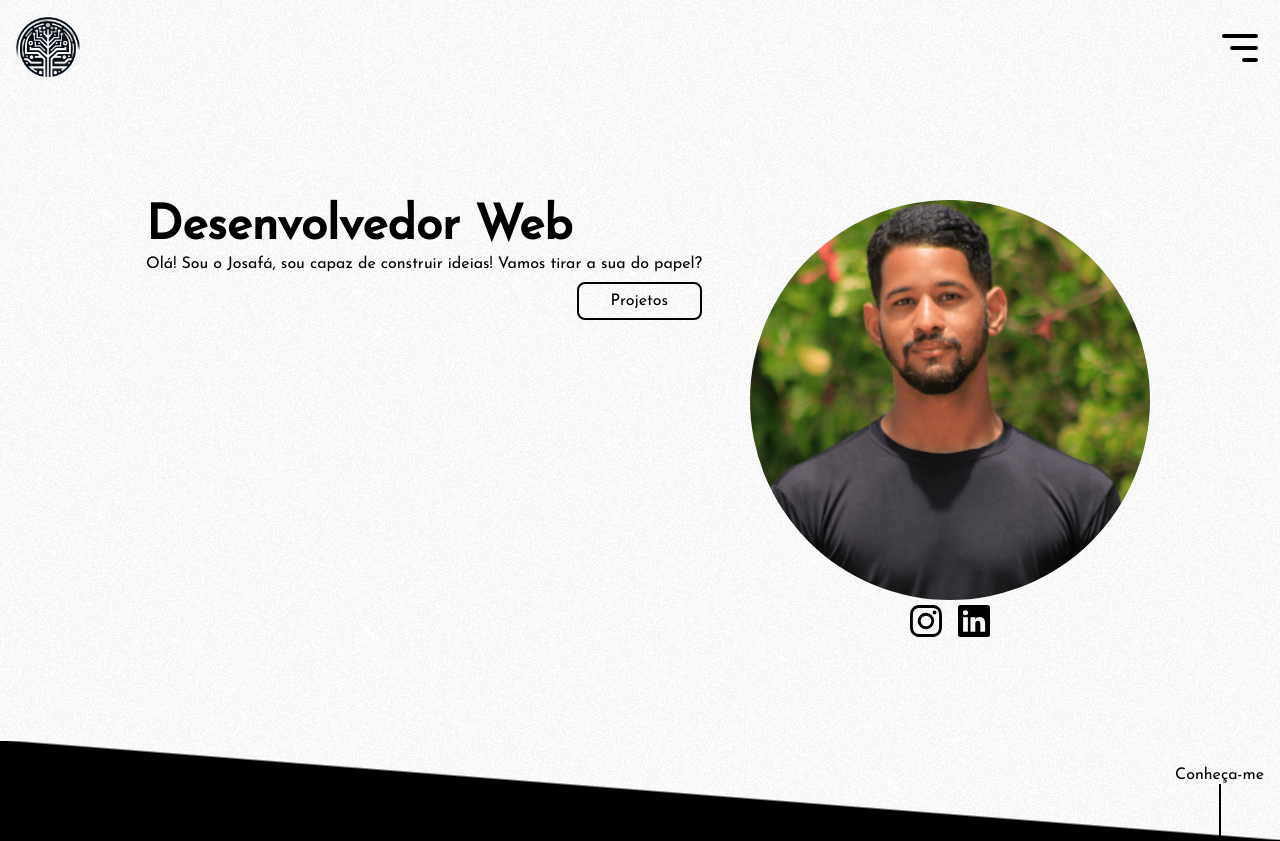
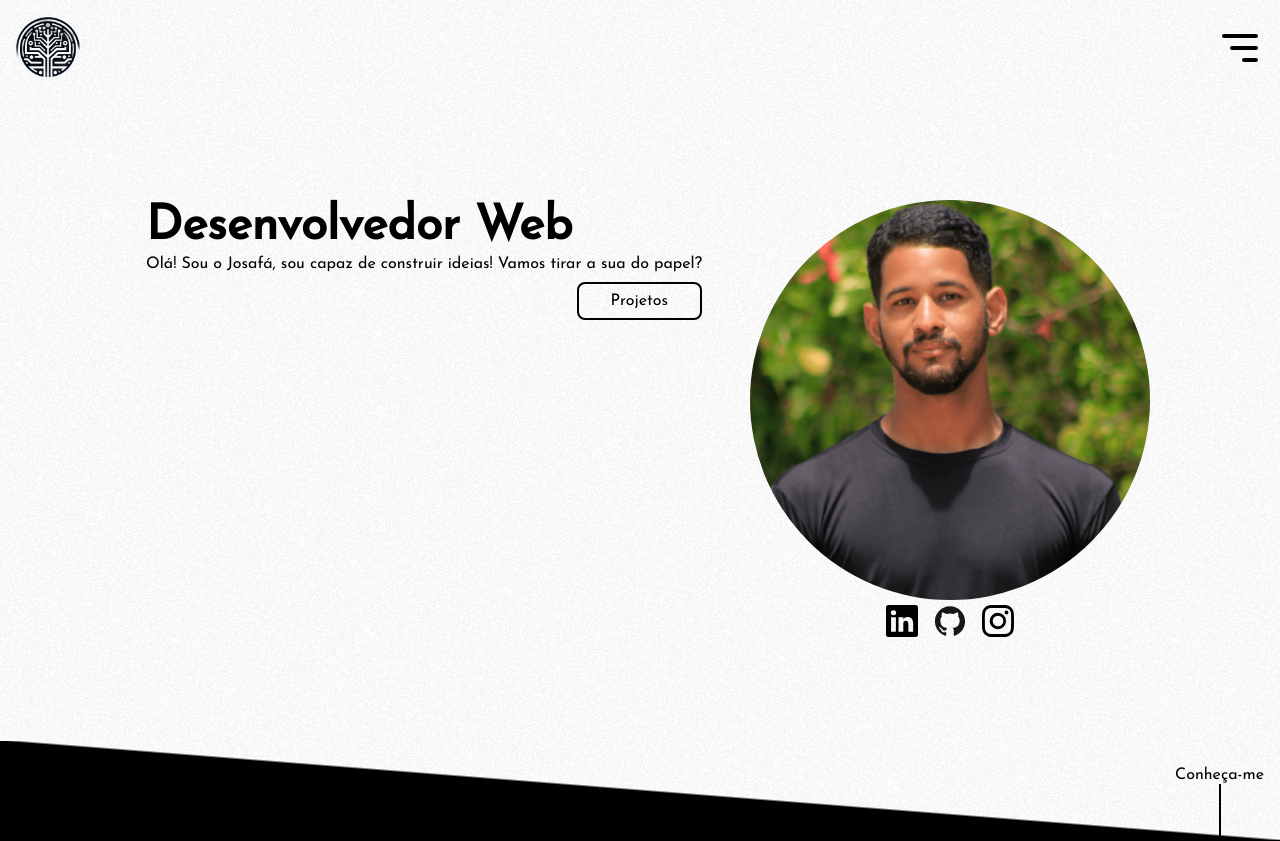
Before and after one commit to josafaverissimo/portfolio, a Vue app in the folder portfolio-app/: page / in a window 1280 px wide. Shown: the top 841 px of the page. Built offline with nearby package versions, Linux system fonts and the light colour scheme.

Commit message:
add: github link

```diff
--- a/portfolio-app/src/components/HomeView/ShortPresentationSection.vue
+++ b/portfolio-app/src/components/HomeView/ShortPresentationSection.vue
@@ -1,6 +1,7 @@
 <script setup>
 import LinkedinIcon from "@/components/icons/LinkedinIcon.vue";
 import InstagramIcon from "@/components/icons/InstagramIcon.vue";
+import GithubIcon from "@/components/icons/GithubIcon.vue";
 </script>
 
 <template>
@@ -17,11 +18,14 @@ import InstagramIcon from "@/components/icons/InstagramIcon.vue";
           <img src="/me.webp" alt="Foto do Josafá"/>
 
           <div class="social-links">
+            <a href="https://linkedin.com/in/josafaverissimo" target="_blank">
+              <LinkedinIcon />
+            </a>
+            <a href="https://github.com/josafaverissimo" target="_blank">
+              <GithubIcon />
+            </a>
             <a href="https://instagram.com/josafa.verissimo" target="_blank">
               <InstagramIcon />
-            </a>
-            <a href="https://linkedin.com/in/josafaverissimo" target="_blank">
-              <LinkedinIcon />
             </a>
           </div>
         </div>
```
